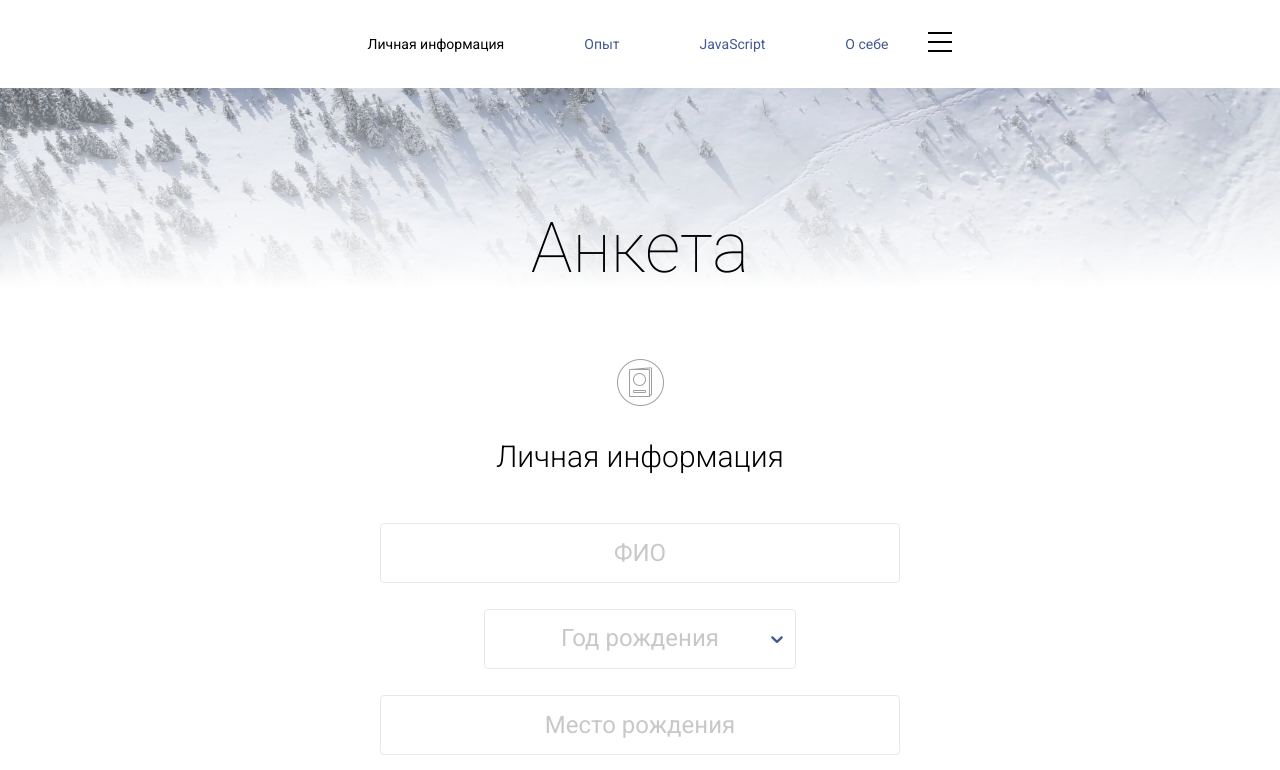
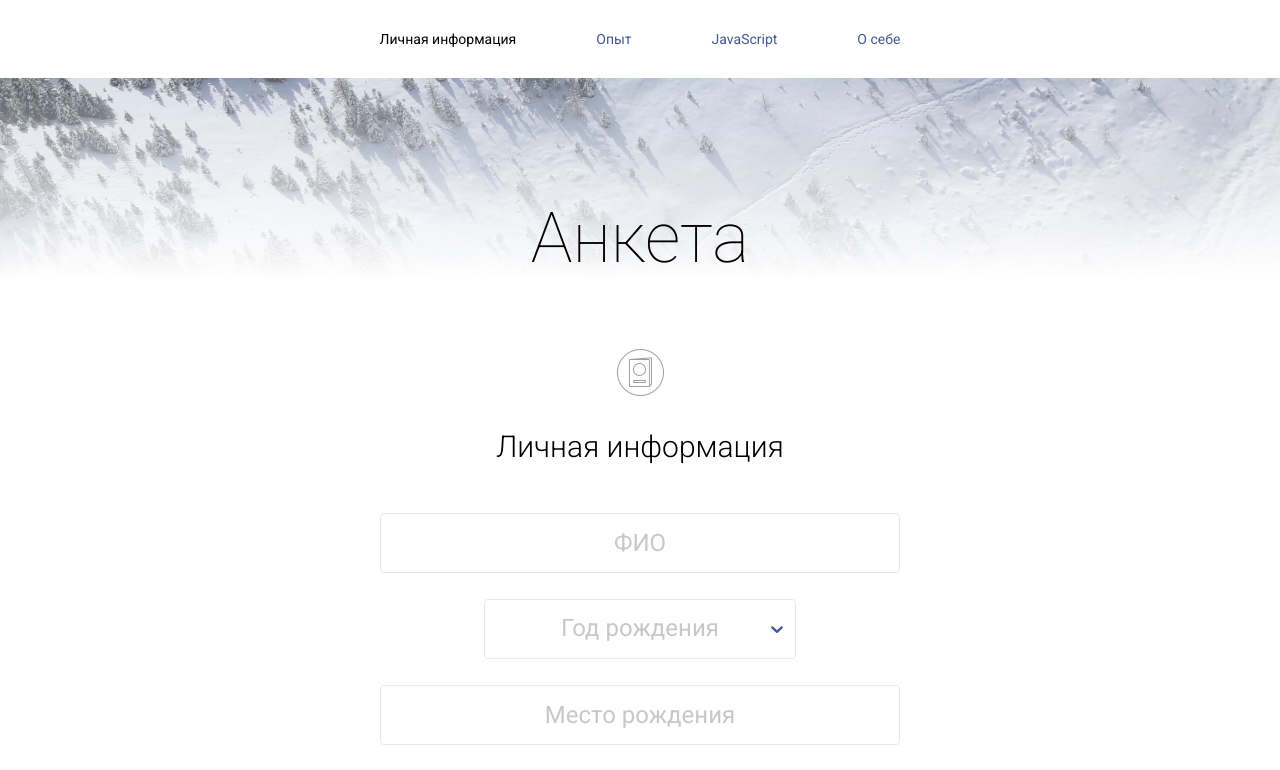
Before and after one commit to alena-shp/block-layout-react, a React (Create React App) app: page / in a window 1280 px wide. Shown: the top 770 px of the page. Built offline with nearby package versions, Linux system fonts and the light colour scheme.

Commit message:
fix style

```diff
--- a/package.json
+++ b/package.json
@@ -6,6 +6,7 @@
     "@testing-library/jest-dom": "^4.2.4",
     "@testing-library/react": "^9.3.2",
     "@testing-library/user-event": "^7.1.2",
+    "classnames": "^2.2.6",
     "node-sass": "^4.13.1",
     "rc-slider": "^9.1.0",
     "react": "^16.12.0",
--- a/src/App.js
+++ b/src/App.js
@@ -1,4 +1,4 @@
-import React from "react"
+import React, { useState } from "react"
 import "./style.scss"
 import SelectBlock from "./SelectBlock"
 import SliderBlock from "./SliderBlock"
@@ -9,13 +9,31 @@ import personImg from "./assets/personImg.png"
 import profileImg from "./assets/profileImg.png"
 
 import mark1Img from "./assets/markImg.png"
+
 import menuImg from "./assets/menuImg.svg"
+import classNames from "classnames"
 
 function App() {
+  const [isOpenBurgerMenu, setIsOpenBurgerMenu] = useState(false)
+
+  const toggleOpenBurgerMenu = () => {
+    setIsOpenBurgerMenu(!isOpenBurgerMenu)
+    console.log(isOpenBurgerMenu)
+  }
+
+  const headerMenuClass = classNames({
+    header__menu: true,
+    "header__menu--open": isOpenBurgerMenu
+  })
+
   return (
     <>
       <div className="outside header">
-        <div className="header__menu">
+        <div className="header__wrapper">
+          <span onClick={toggleOpenBurgerMenu} className="mobile-only">
+            <img src={menuImg} alt="" />
+          </span>
+          <div className={headerMenuClass}>
             <a className="header__menu-link active" href="0#">
               Личная информация
             </a>
@@ -28,7 +46,7 @@ function App() {
             <a className="header__menu-link" href="0#">
               О себе
             </a>
-          <a href="0#"><img src={menuImg} alt=""/></a>
+          </div>
         </div>
         <div className="header__title">
           <h1>Анкета</h1>
@@ -124,7 +142,7 @@ function App() {
           </div>
         </div>
       </div>
-      <div className="outside skill">
+      <div className="outside skill desktop-only">
         <div className="inside">
           <div className="skill__title">
             <img src={jsImg} alt="" />
--- a/src/SelectBlock.scss
+++ b/src/SelectBlock.scss
@@ -10,6 +10,9 @@
   padding: 0 !important;
   width: 60% !important;
   border: none !important;
+  @media (max-width: $screen-xs-max) {
+    font-size: 16px;
+  }
 
   &-option {
     &__control {
--- a/src/style.scss
+++ b/src/style.scss
@@ -25,6 +25,19 @@ $screen-md-max: 767px;
 $screen-lg-max: 991px;
 $screen-xl-max: 1199px;
 
+@media (max-width: $screen-xs-max) {
+  .desktop-only {
+    display: none !important;
+  }
+}
+
+/* Desktop */
+@media (min-width: $screen-sm) {
+  .mobile-only {
+    display: none !important;
+  }
+}
+
 // === / variables ===
 
 // === common ===
@@ -41,7 +54,12 @@ body {
   flex-direction: column;
   margin: 0 auto;
   max-width: 768px;
+  @media (max-width: $screen-xs-max) {
+    padding-left: 20px;
+    padding-right: 20px;
+  }
 }
+
 // === / common ===
 
 // === header ===
@@ -79,8 +97,7 @@ body {
     top: 0;
     z-index: 5;
   }
-
-  &__menu {
+  &__wrapper {
     align-items: center;
     background-color: $color-white;
     display: flex;
@@ -89,6 +106,29 @@ body {
     padding-top: 30px;
     width: 100%;
     z-index: 10;
+    @media (max-width: $screen-xs-max) {
+      display: flex;
+      flex-direction: column;
+    }
+
+    span {
+      padding: 0;
+      margin: 0;
+    }
+  }
+  &__menu {
+    @media (max-width: $screen-xs-max) {
+      display: none;
+    }
+
+    &--open {
+      @media (max-width: $screen-xs-max) {
+        display: flex;
+        flex-direction: column;
+        align-items: center;
+        padding-top: 20px;
+      }
+    }
 
     &-link {
       color: $color-blue;
@@ -97,6 +137,10 @@ body {
       margin: 0 40px;
       text-decoration: none;
       transition: 0.2s;
+
+      @media (max-width: $screen-xs-max) {
+        margin-bottom: 20px;
+      }
 
       &.active,
       &:hover {
@@ -143,8 +187,14 @@ body {
     flex-direction: column;
     align-items: center;
     justify-content: center;
-    width: 520px;
     position: relative;
+
+    @media (min-width: $screen-sm) {
+      width: 520px;
+    }
+    @media (max-width: $screen-xs-max) {
+      width: 100%;
+    }
 
     &-name,
     &-place,
@@ -159,7 +209,9 @@ body {
       text-align: center;
       width: 100%;
       height: 60px;
-
+      @media (max-width: $screen-xs-max) {
+        font-size: 16px;
+      }
 
       &:not(:last-child) {
         margin-bottom: 26px;
@@ -170,16 +222,17 @@ body {
         text-align: center;
         font-size: 24px;
         font-weight: 400;
+        @media (max-width: $screen-xs-max) {
+          font-size: 16px;
+        }
       }
 
       &:focus {
         border: 1px solid $color-blue;
         display: flex;
         flex-direction: column;
-
       }
     }
-
   }
 }
 
@@ -206,6 +259,11 @@ body {
     align-items: center;
     justify-content: space-between;
     width: 100%;
+    @media (max-width: $screen-xs-max) {
+      flex-direction: column;
+      align-items: flex-start;
+    }
+
     &-checkboxs {
       display: flex;
       flex-direction: column;
@@ -308,6 +366,12 @@ body {
       }
     }
   }
+
+  @media (max-width: $screen-xs-max) {
+    img {
+      display: none;
+    }
+  }
 }
 
 // === / skill ===
@@ -336,7 +400,10 @@ body {
       font-weight: 300;
       margin: 0 auto;
       line-height: 24px;
-      width: 66%;
+
+      @media (min-width: $screen-sm) {
+        width: 66%;
+      }
     }
   }
 
```
Lines whose indentation alone changed are shown as unchanged.
